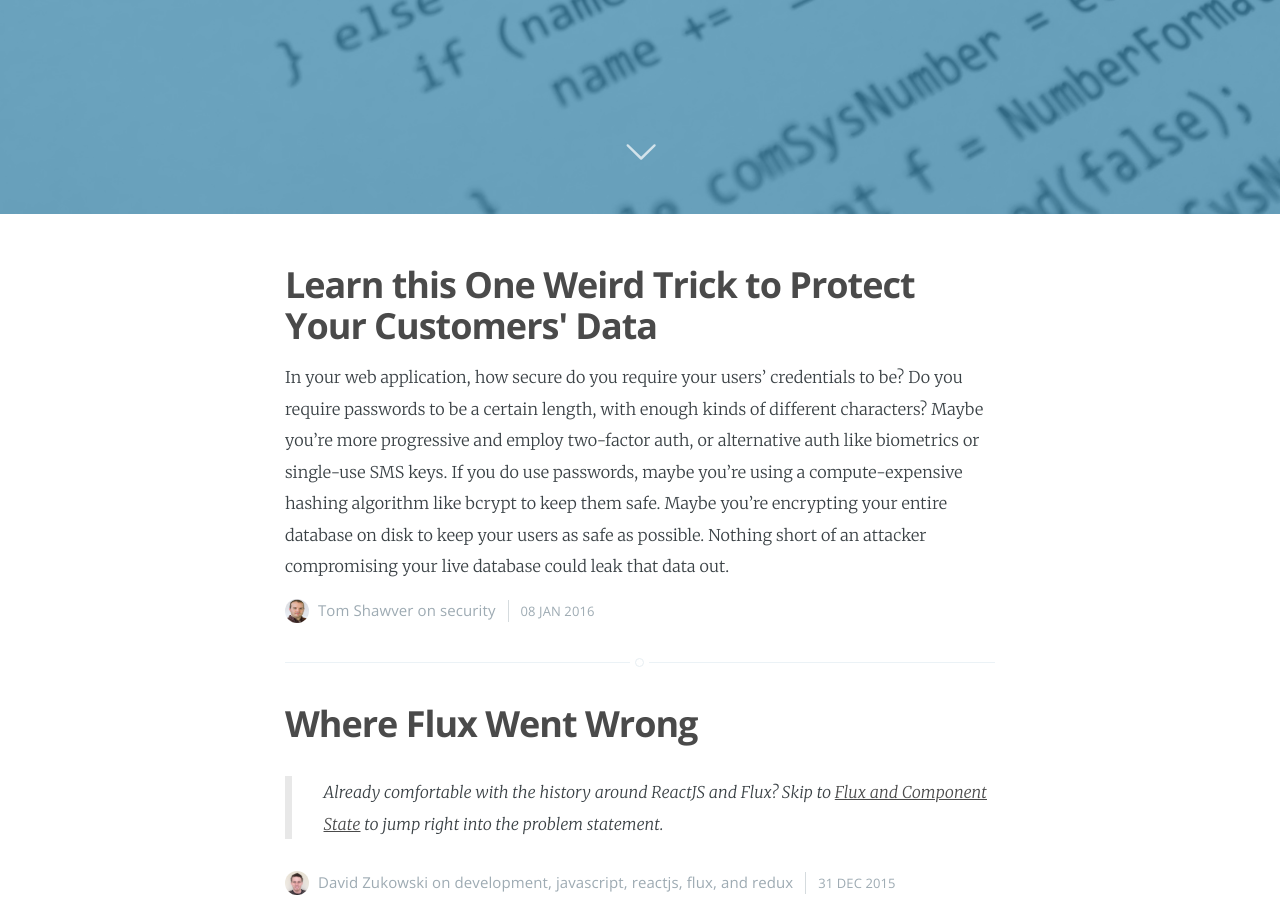
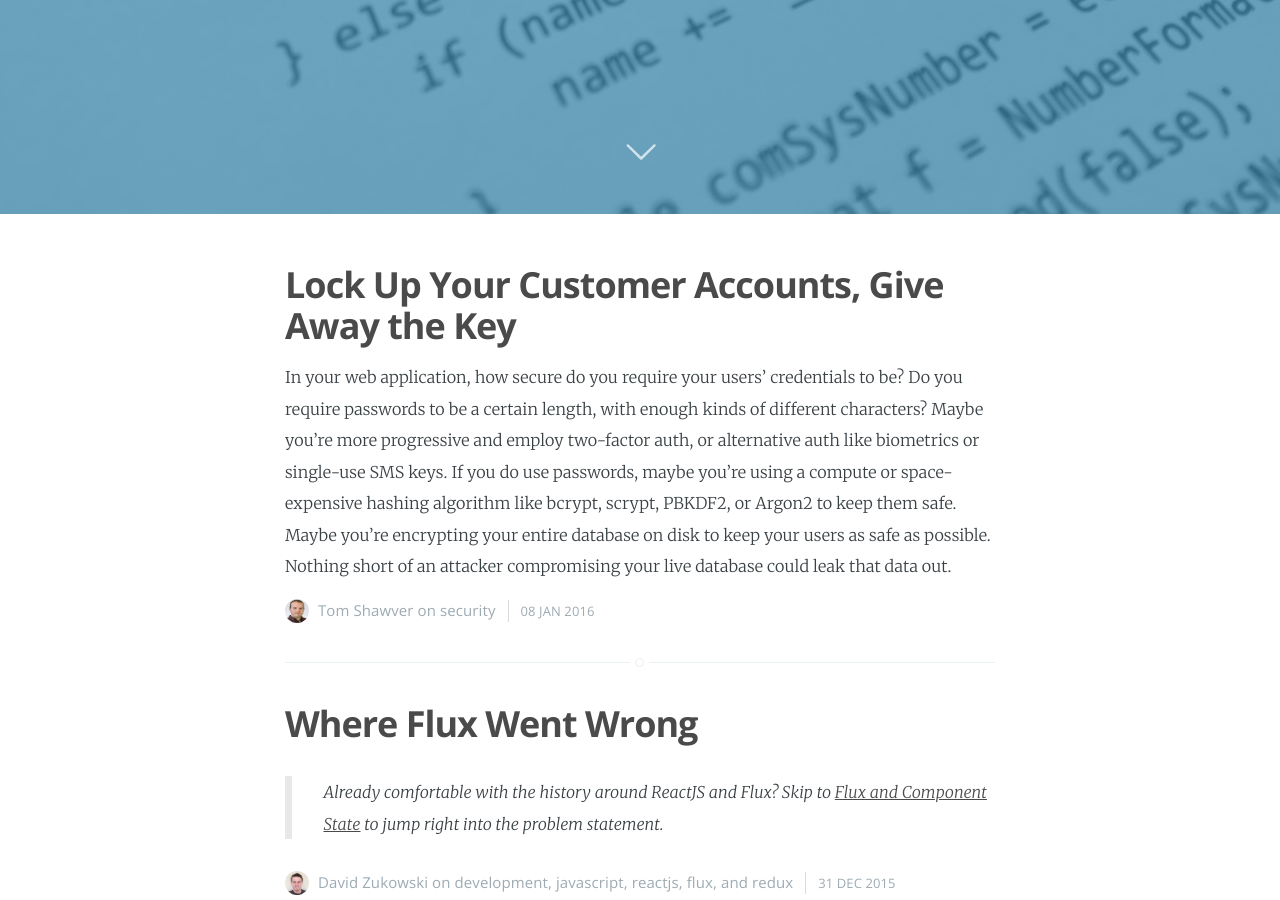
Before and after one commit to TechnologyAdvice/technologyadvice.github.io, a Jekyll site: the page built from index.html, in a window 1280 px wide and 900 px high, scrolled down 686 px. Built offline with Jekyll 4.4.1, drawn with Linux system fonts in a browser that asks for light colours; the list of posts is cut into pages by our own code.

```diff
--- a/_posts/2016-01-08-learn-this-one-weird-trick-to-protect-your-customers-data.markdown
+++ b/_posts/2016-01-08-learn-this-one-weird-trick-to-protect-your-customers-data.markdown
@@ -1,21 +1,21 @@
 ---
 layout: post
-title: "Learn this One Weird Trick to Protect Your Customers' Data"
+title: "Lock Up Your Customer Accounts, Give Away the Key"
 date: 2016-01-08 10:00:00
 categories: security
 author: tom.shawver
-cover: /assets/images/covers/books.jpg
+cover: /assets/images/covers/usb-cryptex.png
 description: With so much focus on secure user passwords recently, there's surprisingly little about secure database and service credentials. Encrypting your credentials against everyone from your CI to your engineers can be simple and quick to implement.
 ---
 
-In your web application, how secure do you require your users' credentials to be? Do you require passwords to be a certain length, with enough kinds of different characters? Maybe you're more progressive and employ two-factor auth, or alternative auth like biometrics or single-use SMS keys. If you do use passwords, maybe you're using a compute-expensive hashing algorithm like bcrypt to keep them safe. Maybe you're encrypting your entire database on disk to keep your users as safe as possible. Nothing short of an attacker compromising your live database could leak that data out.
+In your web application, how secure do you require your users' credentials to be? Do you require passwords to be a certain length, with enough kinds of different characters? Maybe you're more progressive and employ two-factor auth, or alternative auth like biometrics or single-use SMS keys. If you do use passwords, maybe you're using a compute or space-expensive hashing algorithm like bcrypt, scrypt, PBKDF2, or Argon2 to keep them safe. Maybe you're encrypting your entire database on disk to keep your users as safe as possible. Nothing short of an attacker compromising your live database could leak that data out.
 
 Quick sanity check: right now, where can I find the secret used by your production application to authenticate to your database?
 
 - Is it committed and pushed up to your remote repo, like Github?
 - Is it stored on a file server, able to be accessed if I compromise some other password, or maybe an IP address?
 - Has it been shared in plain text over email? Chat?
-- Does your continuous integration and/or deployment service have it, maybe saved in an environment variable and possibly just obfuscated in their web UI -- somewhere their engineers could get at it?
+- Does your continuous integration and/or deployment service have it, maybe saved in an environment variable? Is getting your secrets as easy as compromising one of their engineers?
 - Can any of _your_ engineers get at it for a well-crafted bribe?
 
 If any of those things are true, you're boned. You've locked all the windows and left the front door wide open. If you've not been compromised yet, you simply haven't been a valuable enough [target] yet. When will that happen? Will you know?
```
Also changed, not shown: other parts of _posts/2016-01-08-learn-this-one-weird-trick-to-protect-your-customers-data.markdown (+3 -0 lines).
